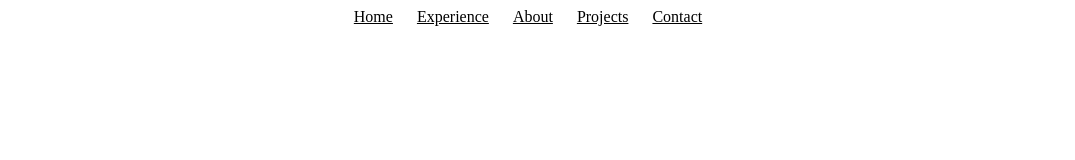
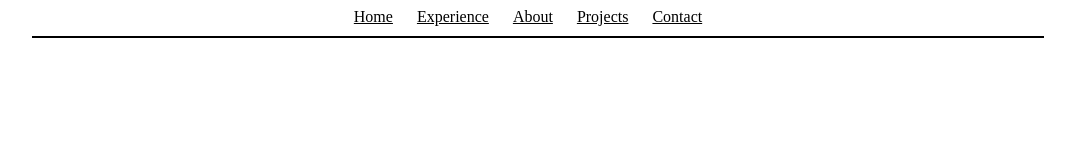
Before and after one commit to mayaarvanitis/mayaarvanitis.github.io, a plain HTML site: page index.html in a window 1280 px wide. Shown: the whole page, without its empty margins (102-1177 px from the left). Drawn offline with Linux system fonts and the light colour scheme.

Commit message:
Update index.html

```diff
--- a/index.html
+++ b/index.html
@@ -26,6 +26,15 @@
             text-decoration: underline;
             color: black;
         }
+
+        /* Style for the horizontal divider */
+        hr {
+            border: none;
+            height: 2px;
+            background-color: black;
+            margin: 10px auto; /* Adjust as needed */
+            width: 80%; /* Adjust as needed */
+        }
     </style>
 </head>
 <body>
@@ -38,5 +47,6 @@
             <li><a href="#">Contact</a></li>
         </ul>
     </nav>
+    <hr>
 </body>
 </html>
```
